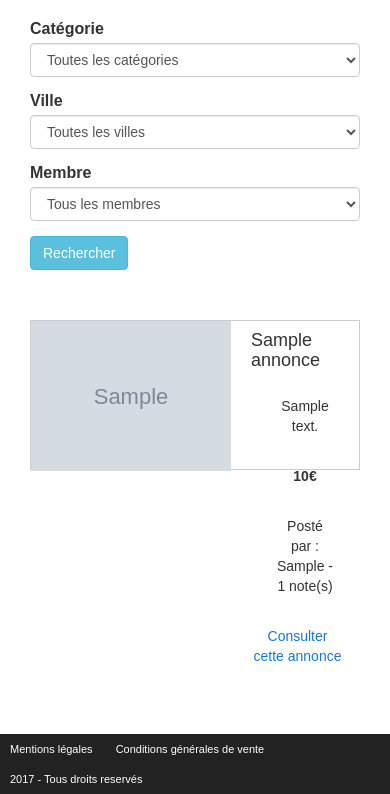
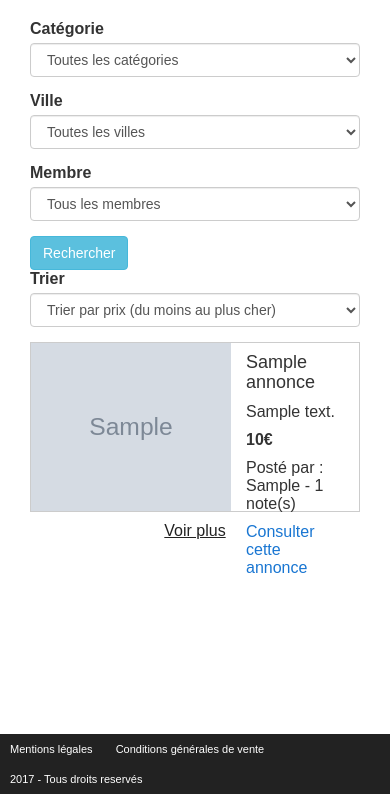
Before and after one commit to CelineZa/annonceo, a PHP site: page /annonceo/ in a window 390 px wide. Shown: the part 50-844 px from the top of the page. Run offline with PHP 8.4, Linux system fonts and the light colour scheme; tables that the repository leaves empty hold one stand-in row (values such as "Sample post"); grey boxes marked "Sample" are stand-in pictures; some libraries are stand-ins or nearby versions.

Commit message:
index + fix problèmes

```diff
--- a/css/style.css
+++ b/css/style.css
@@ -1,3 +1,4 @@
+/**** GENERAL ****/
 *{
   -webkit-box-sizing: border-box;
      -moz-box-sizing: border-box;
@@ -22,6 +23,16 @@ ul,
 li{
 	list-style: none;
 }
+th, tr, td{
+	width: auto;
+	padding:5px;
+}
+
+section .container{
+	margin-bottom: 50px;
+}
+
+/**** HEADER ****/
 header{
 	background: #f5f5f5;
 	z-index: 100;
@@ -38,6 +49,8 @@ nav li:hover{
 nav li:hover a{
 	color: #222;
 }
+
+/**** MENU DEROULANT ****/
 .dropdown{
 	text-align: center;
 	z-index: 10;
@@ -50,13 +63,9 @@ nav li:hover a{
 	margin: 0;
 	padding: 0;
 	width: 100%;
-
-  	/* transform: translateX(200px);
-  		transition: transform 0.5s; */
 }
 .dropdown:hover ul{
 	display: block;
-  	/* transform: translateX(0px); */
 }
 .dropdown li{
 	font-size: 1.2rem;
@@ -68,60 +77,10 @@ nav li:hover a{
 	background: #ccc;
 }
 
-section form{
-	width: 600px;
-	margin: 0 auto 50px;
-}
-.btn-primary{
-	width: 100%;
-}
-.form-connexion{
-	width: 400px;
-}
-
-footer{
-	width: 100%;
-	position: fixed;
-	bottom: 0;
-	background: #222;
-	color: #fff;
-	font-size: 1.1rem;
-}
-footer a{
-	color: #fff;
-}
-footer a:hover{
-	color: #fff;
-
-}
-footer ul{
-	padding: 0;
-	margin: 0;
-}
-footer li{
-	display: inline-block;
-	margin: 0 10px;
-	line-height: 30px;
-}
-
-/***** backoffice : AFFICHAGE DES TABLEAUX ******/
-.icon{
-	display:inline-block;
-	width:20px;
-	margin:10px;
-}
-th, tr, td{
-	width: auto;
-	padding:5px;
-}
-
-section .container{
-	margin-bottom: 50px;
-}
-
+/**** STYLE BLOCS ANNONCES (page accueil + profil) ****/
 .bloc_annonce{
 	position: relative;
-	min-height: 150px;
+	min-height: 170px;
 	border: solid 1px #ccc;
 	margin-top: 10px;
 	margin-bottom: 10px;
@@ -132,11 +91,74 @@ section .container{
 	font-size: 1.8rem;
 }
 .photo_annonce{
-	display: flex;
 	position: absolute;
 	width: 200px;
+	height: 100%;
+}
+.photo_annonce img{
+	width: 100%;
+	height: 100%;
+}
+.texte_annonce{
+	position: absolute;
+	left: 215px;
+	right: 0px;
+	height: 100%;
+}
+.texte_annonce span{
+	font-weight: bold;
+}
+.texte_annonce a{
+	position: absolute;
+	color: #1976D2;
+	right: 15px;
 }
 
+.voir-plus{
+	text-align: center;
+}
+.voir-plus a{
+	text-decoration: underline;
+}
+
+/**** AFFICHAGE COMMENTAIRES (page profil) ****/
+.commentaire-membre {
+	border-bottom: solid 1px #ccc;
+	padding-top: 10px;
+}
+.commentaire-membre span{
+	font-style: italic;
+}
+
+/**** FORMULAIRES ****/
+
+.form-accueil{
+	margin-top: 10px;
+}
+.form-accueil form{
+	width: 100%;
+}
+
+.form-inscription{
+	width: 600px;
+	margin: 0 auto 50px;
+}
+
+.form-connexion{
+	width: 400px;
+	margin: 0 auto 50px;
+}
+
+.btn-primary{
+	width: 100%;
+}
+
+/***** backoffice : AFFICHAGE DES TABLEAUX ******/
+.icon{
+	display:inline-block;
+	width:20px;
+	margin:10px;
+}
 
 /****** FICHE_ANNONCE ! MODAL - LIGHTBOX*****/
 
@@ -162,14 +184,14 @@ section .container{
 }
 
 /********************** front ********************/
-p{
+.qui_sommes_nous p{
 	text-align:center;
 	margin:20px;
 	padding:5px;
 	font-size:14px;
 	line-height:20px;
 }
-.photo{
+.qui_sommes_nous .photo{
 	display:inline;
 	text-align:center;
 	margin:30px;
@@ -197,37 +219,30 @@ textarea{
 	resize: none;
 	height: 100%;
 }
-.photo_annonce img{
+
+/**** FOOTER ****/
+
+footer{
 	width: 100%;
-	min-height: 100%;
-	margin: auto;
+	position: fixed;
+	bottom: 0;
+	background: #222;
+	color: #fff;
+	font-size: 1.1rem;
 }
-.texte_annonce{
-	position: absolute;
-	left: 220px;
-	right: 0px;
-	height: 100%;
+footer a{
+	color: #fff;
 }
-.texte_annonce span{
-	font-weight: bold;
+footer a:hover{
+	color: #fff;
+
 }
-.texte_annonce a{
-	position: absolute;
-	color: #1976D2;
-	right: 15px;
+footer ul{
+	padding: 0;
+	margin: 0;
 }
-
-.commentaire-membre {
-	border-bottom: solid 1px #ccc;
-	padding-top: 10px;
+footer li{
+	display: inline-block;
+	margin: 0 10px;
+	line-height: 30px;
 }
-.commentaire-membre span{
-	font-style: italic;
-}
-
-#accueil-form{
-	margin-top: 10px;
-}
-#accueil-form form{
-	width: 100%;
-}
--- a/inc/bas.inc.php
+++ b/inc/bas.inc.php
@@ -8,6 +8,6 @@
 			</ul>
 		</footer>
 	</body>
-	<script type="text/javascript" src="js/app.js"> </script>
+	<script type="text/javascript" src="js/app.js"></script>
 
 </html>
--- a/index.php
+++ b/index.php
@@ -4,12 +4,12 @@ require_once("inc/haut.inc.php");
 ?>
 
 <!-- Colonne du formulaire -->
-<div class="col-md-4" id="accueil-form">
+<div class="col-md-4 form-accueil">
 	<form action="" method="post">
 		<div class="form-group">
 			<label for="categorie">Catégorie</label>
-			<select class="form-control">
-				<option>Toutes les catégories</option>
+			<select name="categorie" class="form-control">
+				<option value="">Toutes les catégories</option>
 				<?php
 				$reqCategorie = $bdd->query("SELECT DISTINCT titre FROM categorie");
 				while($categorie = $reqCategorie->fetch(PDO::FETCH_ASSOC))
@@ -21,9 +21,9 @@ require_once("inc/haut.inc.php");
 		</div>
 
 		<div class="form-group">
-			<label for="categorie">Ville</label>
-			<select class="form-control">
-			  <option>Toutes les villes</option>
+			<label for="ville">Ville</label>
+			<select name="ville" class="form-control">
+			  <option value="">Toutes les villes</option>
 				<?php
 				$reqAnnonce = $bdd->query("SELECT DISTINCT ville FROM annonce");
 				while($annonce = $reqAnnonce->fetch(PDO::FETCH_ASSOC))
@@ -36,8 +36,8 @@ require_once("inc/haut.inc.php");
 
 		<div class="form-group">
 			<label for="membre">Membre</label>
-			<select class="form-control">
-			  <option>Tous les membres</option>
+			<select name="membre" class="form-control">
+			  <option value="">Tous les membres</option>
 				<?php
 				$reqMembre = $bdd->query("SELECT pseudo FROM membre");
 				while($membre = $reqMembre->fetch(PDO::FETCH_ASSOC))
@@ -52,10 +52,30 @@ require_once("inc/haut.inc.php");
 	</form>
 </div>
 
-<!-- Colonne où sont affichés les articles -->
+<!-- Colonne des articles -->
 <div class="col-md-8">
+
+<form action="" method="post">
+	<div class="form-group">
+		<label for="tri">Trier</label>
+		<select name="tri" class="form-control">
+			<option value="1">Trier par prix (du moins au plus cher)</option>
+			<option value="2">Trier par prix (du plus au moins cher)</option>
+		</select>
+	</div>
+</form>
+
 <?php
-	$req = "SELECT * FROM annonce LIMIT 0, 5";
+	// Requête de sélection des 5 derniers articles publiés
+	if($_POST && !empty($_POST['categorie']))
+	{
+		$req = "SELECT * FROM annonce WHERE categorie_id = (SELECT id_categorie FROM categorie WHERE titre = '$_POST[categorie]') LIMIT 0, 5";
+	}
+	else
+	{
+		$req = "SELECT * FROM annonce LIMIT 0, 5";
+	}
+
 	$r = $bdd->query($req);
 
 	while($annonce = $r->fetch(PDO::FETCH_ASSOC))
@@ -80,10 +100,13 @@ require_once("inc/haut.inc.php");
 
 			<p><a href="fiche_annonce.php?id_annonce=<?php echo $annonce['id_annonce']; ?>">Consulter cette annonce</a></p>
 		</div>
+		<div class="clear"></div>
 	</div>
 <?php
 	}
 ?>
+	<p class="voir-plus"><a href="">Voir plus</a></p>
+
 	<div class="clearfix"></div>
 </div>
 
--- a/inscription.php
+++ b/inscription.php
@@ -63,7 +63,7 @@ echo $content;
 
 <h1>Inscription</h1>
 
-<form action="" method="POST">
+<form action="" method="POST" class="form-inscription">
 
 	<div class="form-group">
 		<label for="pseudo">Pseudo :</label>
--- a/js/app.js
+++ b/js/app.js
@@ -1,3 +1,6 @@
+$(function(){
+	//alert('ok');
+
 	$('#exampleModal').on('show.bs.modal', function (event) {
 	  var button = $(event.relatedTarget) // Button that triggered the modal
 	  var recipient = button.data('whatever') // Extract info from data-* attributes
@@ -6,4 +9,11 @@ $('#exampleModal').on('show.bs.modal', function (event) {
 	  var modal = $(this)
 	  modal.find('.modal-title').text('New message to ' + recipient)
 	  modal.find('.modal-body input').val(recipient)
-})
+	});
+
+	$('.voir-plus a').click(function(e){
+		e.preventDefault();
+		console.log('ok');
+	});
+
+});
--- a/membre/profil.php
+++ b/membre/profil.php
@@ -127,8 +127,8 @@ echo $content;
 			<p><?php echo $annonce['description']; ?></p>
 
 			<p><span><?php echo $annonce['prix']; ?>€</span></p>
+			<p><a href="gestion_annonce_membre.php?action=modification&id_annonce=<?php echo $annonce['id_annonce']; ?>">Modifier cette annonce</a></p>
 		</div>
-		<a href="gestion_annonce_membre.php?action=modification&id_annonce=<?php echo $annonce['id_annonce']; ?>">Modifier cette annonce</a>
 	</div>
 
 	<?php
--- a/qui_sommes_nous.php
+++ b/qui_sommes_nous.php
@@ -6,7 +6,7 @@ require_once("inc/haut.inc.php");
 
 <h1 class="center">bonjour, nous sommes annonceo</h1>
 
-<div class="row">
+<div class="row qui_sommes_nous">
   	<div class="col-md-12">
 
 	<p>Annonceo, c’est une histoire de proximité. C’est comme une place de village : on se retrouve au « coin de la rue » ou au « café du coin » pour conclure une vente entre voisins. On partage avec un inconnu un moment de connivence autour d’une passion commune, à l’image d’une rencontre vue à la télé entre un fan de guitare pour gauchers et une rock star internationale. Cette proximité, on la cultive au quotidien chez leboncoin, à Paris comme à Montceau et à Reims, là où nous avons ouvert nos bureaux. Sans doute l’héritage de nos origines suédoises et de ce fameux management de proximité à la scandinave.</p>
```
Lines whose indentation alone changed are shown as unchanged.
